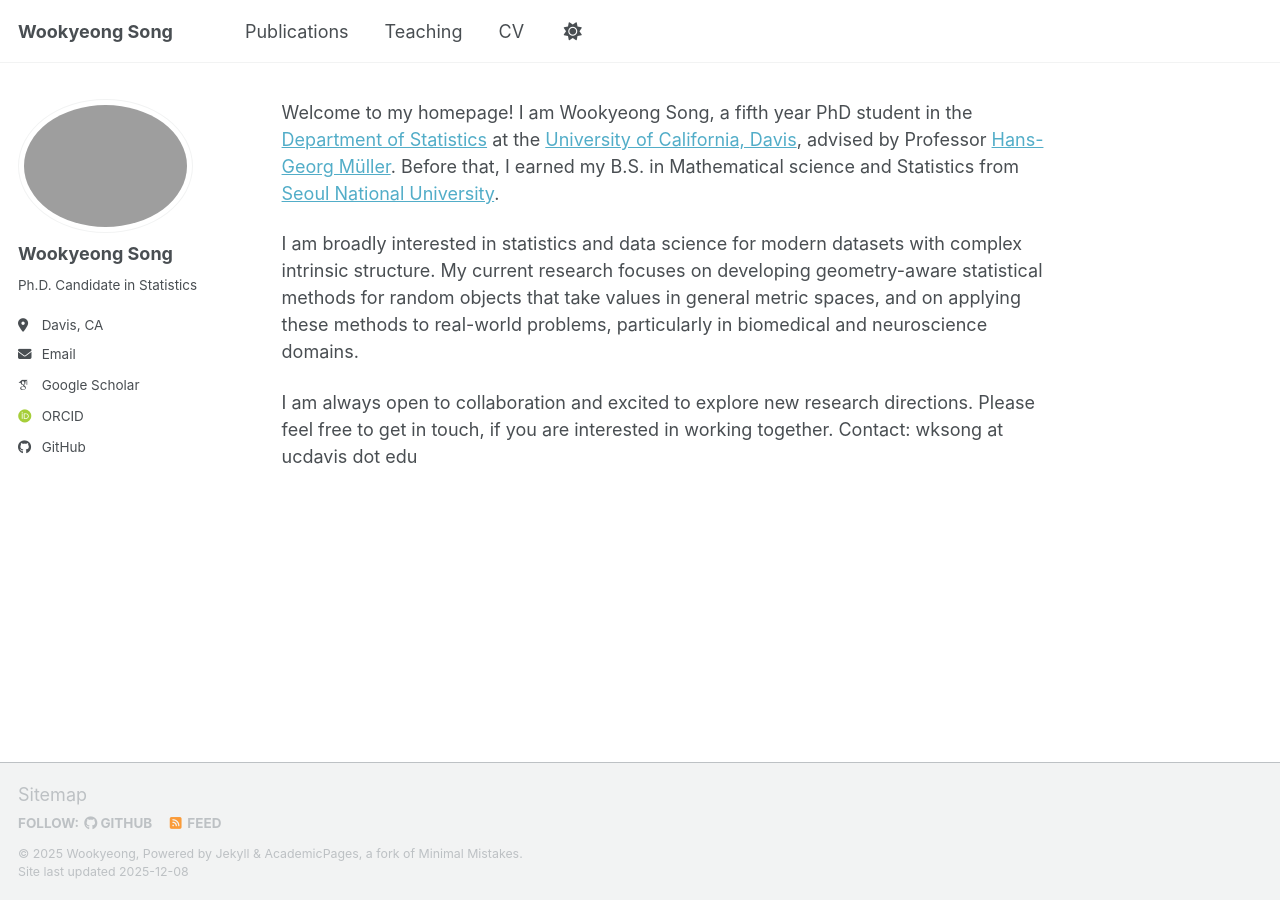
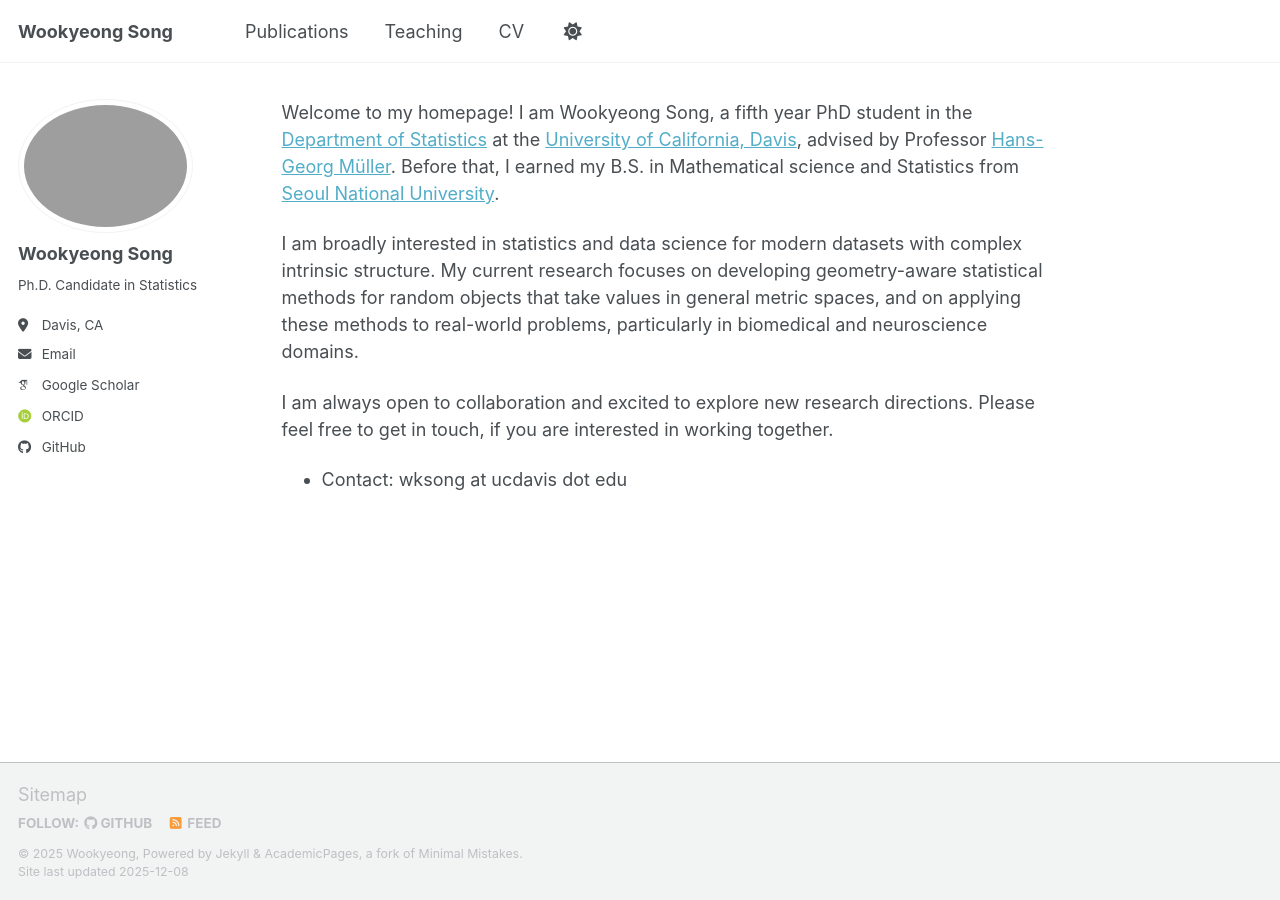
Before and after one commit to wookyeongSong/wookyeongsong.github.io, a Jekyll site: the page built from _pages/about.md, in a window 1280 px wide. Built offline with Jekyll 4.4.1, drawn with Linux system fonts in a browser that asks for light colours; some web fonts are replaced; a script bundle is joined from its source files by our own code; library files that are not in the unit come from our copies.

```diff
--- a/_pages/about.md
+++ b/_pages/about.md
@@ -14,4 +14,6 @@ Before that, I earned my B.S. in Mathematical science and Statistics from [Seoul
 I am broadly interested in statistics and data science for modern datasets with complex intrinsic structure. My current research focuses on developing geometry-aware statistical methods for random objects that take values in general metric spaces, and on applying these methods to real-world problems, particularly in biomedical and neuroscience domains.
 
 I am always open to collaboration and excited to explore new research directions. Please feel free to get in touch, if you are interested in working together.
-Contact: wksong at ucdavis dot edu
+
+
+- Contact: wksong at ucdavis dot edu
```
